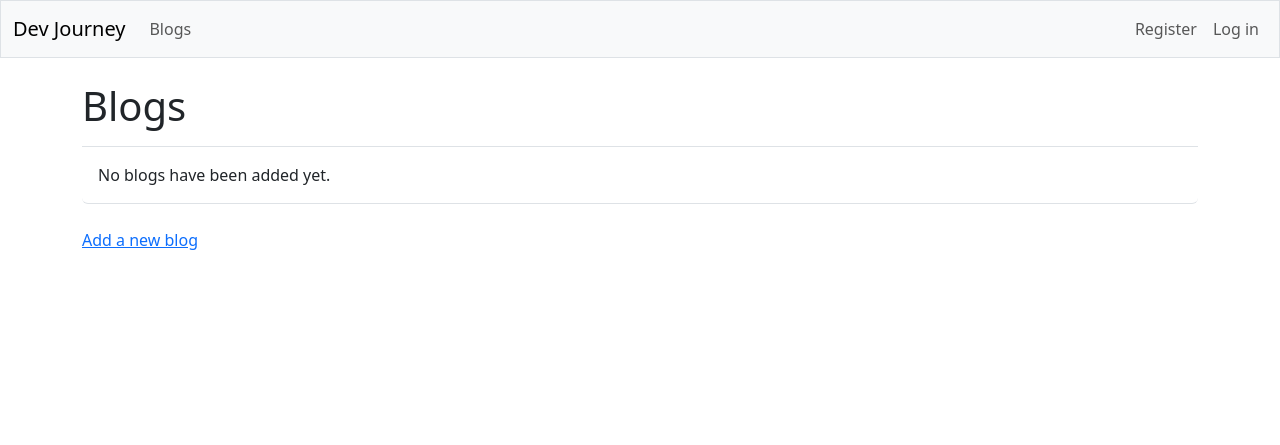
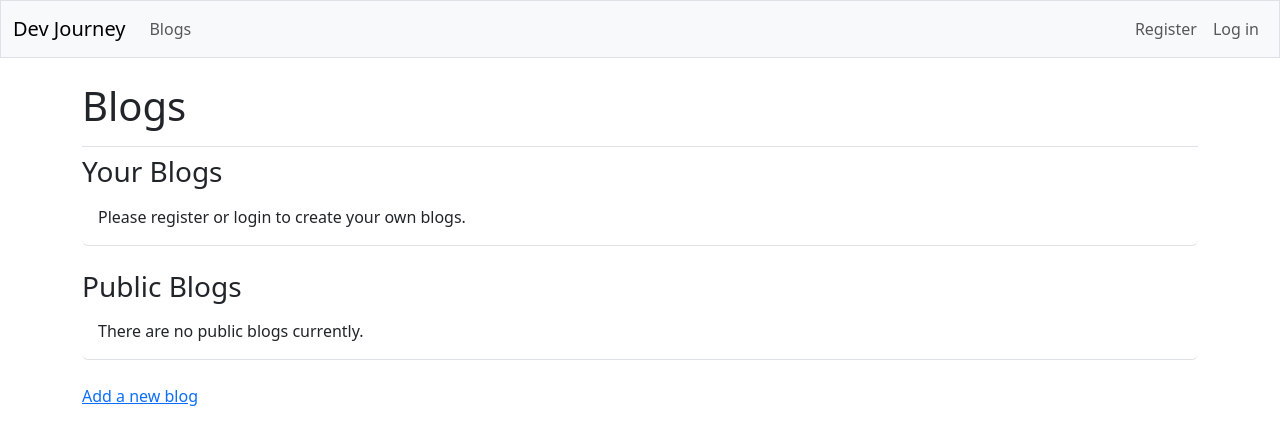
Before and after one commit to jonjack17/pcc_blog, a Django app: page /blogs/ in a window 1280 px wide. Shown: the top 445 px of the page. Run offline with Django 5.2, Linux system fonts and the light colour scheme; data that the repository does not hold is empty; some libraries are stand-ins or nearby versions.

Commit message:
Added public/private blog feature and fixed some security issues

```diff
--- a/blogs/forms.py
+++ b/blogs/forms.py
@@ -5,8 +5,8 @@ from .models import Blog, Post
 class BlogForm(forms.ModelForm):
     class Meta:
         model = Blog
-        fields = ['text']
-        labels = {'text':''}
+        fields = ['text', 'public']
+        labels = {'text':'', 'public':'Make blog public? (Default = private)'}
 
 class PostForm(forms.ModelForm):
     class Meta:
--- a/blogs/models.py
+++ b/blogs/models.py
@@ -5,6 +5,7 @@ class Blog(models.Model):
     """A blog that the user is writing."""
     text = models.CharField(max_length=200)
     date_added = models.DateTimeField(auto_now_add=True)
+    public = models.BooleanField(default=False)
     owner = models.ForeignKey(User, on_delete=models.CASCADE)
 
     def __str__(self):
--- a/blogs/templates/blogs/blogs.html
+++ b/blogs/templates/blogs/blogs.html
@@ -5,14 +5,28 @@
 {% endblock page_header %}
 
 {% block content %}
-
+  <h3>Your Blogs</h3>
   <ul class="list-group border-bottom pb-2 mb-4">
     {% for blog in blogs %}
       <li class="list-group-item border-0">
         <a href="{% url 'blogs:blog' blog.id %}">{{ blog.text }}</a>
       </li>
     {% empty %}
-      <li class="list-group-item border-0">No blogs have been added yet.</li>
+      <li class="list-group-item border-0">Please register or login
+        to create your own blogs.
+      </li>
+    {% endfor %}
+  </ul>
+
+  <h3>Public Blogs</h3>
+  <ul class="list-group border-bottom pb-2 mb-4">
+    {% for blog in public_blogs %}
+      <li class="list-group-item border-0">
+        <a href="{% url 'blogs:blog' blog.id %}">{{ blog.text }}</a>
+        created by {{ blog.owner }}
+      </li>
+    {% empty %}
+      <li class="list-group-item border-0">There are no public blogs currently.</li>
     {% endfor %}
   </ul>
 
--- a/blogs/templates/blogs/index.html
+++ b/blogs/templates/blogs/index.html
@@ -14,7 +14,7 @@
             {% if user.is_authenticated %}
                 <h4>Welcome back, {{ user.username }}</h4>
                 <a class="btn btn-primary btn-lg mt-3"
-                    href="{% url 'blogs:blogs' %}">Your Blogs</a>
+                    href="{% url 'blogs:blogs' %}">Blogs</a>
             {% else %}
                 <a class="btn btn-primary btn-lg mt-1"
                 href="{% url 'accounts:register' %}">Register &raquo;</a>
--- a/blogs/views.py
+++ b/blogs/views.py
@@ -9,15 +9,29 @@ def index(request):
     """The home page for Blog."""
     return render(request, 'blogs/index.html')
 
+
 def blogs(request):
-    """Page that lists all blogs."""
-    blogs = Blog.objects.order_by('date_added')
-    context = {'blogs':blogs}
+    """Page that lists all blogs for the current user, and public blogs."""
+    if request.user.is_authenticated:
+        blogs = Blog.objects.filter(owner=request.user).order_by('date_added')
+        public_blogs = Blog.objects.filter(public = True).order_by('date_added')
+        context = {'blogs':blogs, 'public_blogs':public_blogs}
+    else:
+        blogs = None
+        public_blogs = Blog.objects.filter(public = True).order_by('date_added')
+        context = {'blogs':blogs, 'public_blogs':public_blogs}
+
     return render(request, 'blogs/blogs.html', context)
+
 
 def blog(request, blog_id):
     """Page that lists a specific blog and its posts."""
     blog = Blog.objects.get(id=blog_id)
+    if not request.user.is_authenticated and blog.public == False:
+        return redirect('accounts:login')
+    if blog.owner != request.user and blog.public == False:
+        raise Http404
+
     posts = blog.post_set.order_by('-date_added')
     context = {'blog':blog, 'posts':posts}
     return render(request, 'blogs/blog.html', context)
```
Also changed, not shown: blogs/templates/blogs/new_blog.html (+6 -1 lines), blogs/migrations/0003_blog_public.py (added).
